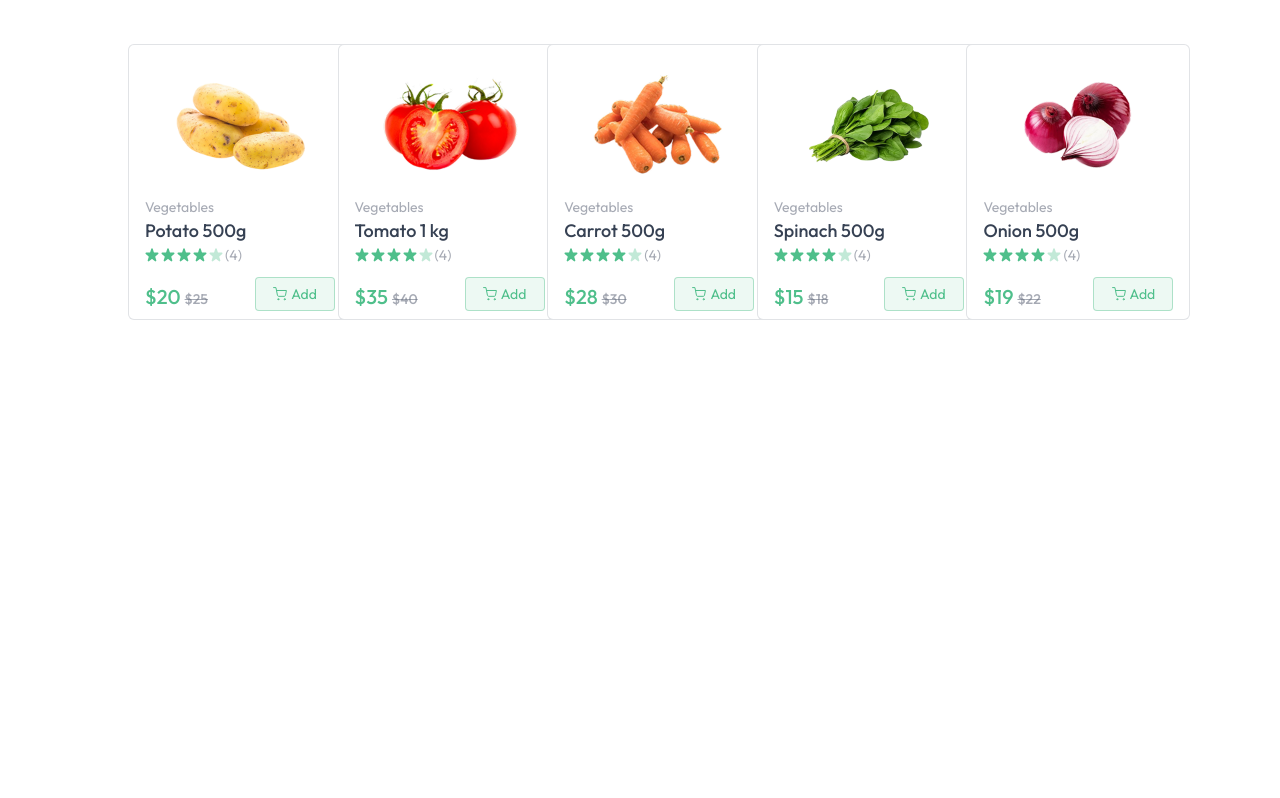
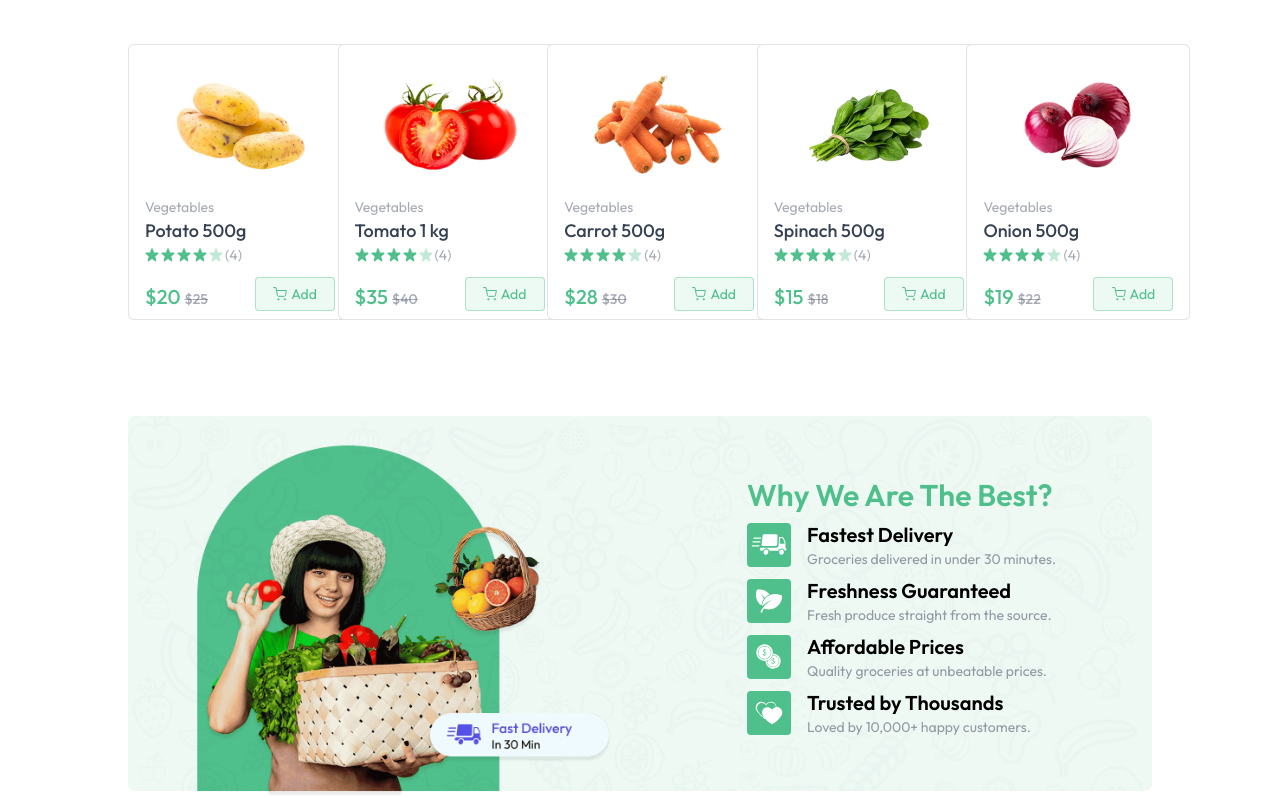
Before and after one commit to harpreet-2146/green-cart, a React (Vite) app: page / in a window 1280 px wide. Shown: the part 900-1698 px from the top of the page. Before the commit the page ends 1220 px from the top, so only its background shows below. Built offline with nearby package versions, Linux system fonts and the light colour scheme; a web font is replaced by a local one.

Commit message:
bottom banner done

```diff
--- /dev/null
+++ b/src/components/BottomBanner.jsx
@@ -0,0 +1,36 @@
+import React from 'react'
+import {assets, features} from '../assets/assets'
+
+const BottomBanner = () => {
+  return (
+    <div className='relative mt-24'>
+      <img src={assets.bottom_banner_image}
+      alt="banner" className='w-full hidden md:block'/>
+      <img src={assets.bottom_banner_image_sm}
+      alt="banner" className='w-full md:hidden'/>
+
+      <div className='absolute inset-0 flex flex-col
+      items-center md:items-end md:justify-center pt-16
+      md:pt-0 md:pr-24'>
+      <div>
+        <h1 className='text-2xl md:text-3xl
+        font-semibold text-primary'>
+            Why We Are The Best?</h1>
+            {features.map((feature,index)=>(
+                <div key={index} className='flex items-center gap-4 mt-2'>
+                    <img src={feature.icon} alt={feature.title}
+                    className='md:w-11 w-9'/>
+                    <div>
+                    <h3 className='text-lg md:text-xl font-semibold'>{feature.title}</h3>
+                    <p className='text-gray-500/70 text-xs md:text-sm'>
+                    {feature.description}</p>
+                    </div>
+                </div>
+            ))}
+      </div>
+      </div>
+    </div>
+  )
+}
+
+export default BottomBanner
--- a/src/pages/Home.jsx
+++ b/src/pages/Home.jsx
@@ -2,6 +2,7 @@ import React from 'react'
 import MainBanner from '../components/MainBanner'
 import Categories from '../components/Categories'
 import BestSeller from '../components/BestSeller'
+import BottomBanner from '../components/BottomBanner'
 
 const Home = () => {
   return (
@@ -9,6 +10,7 @@ const Home = () => {
       <MainBanner/>
       <Categories/>
       <BestSeller/>
+      <BottomBanner/>
     </div>
   )
 }
```
